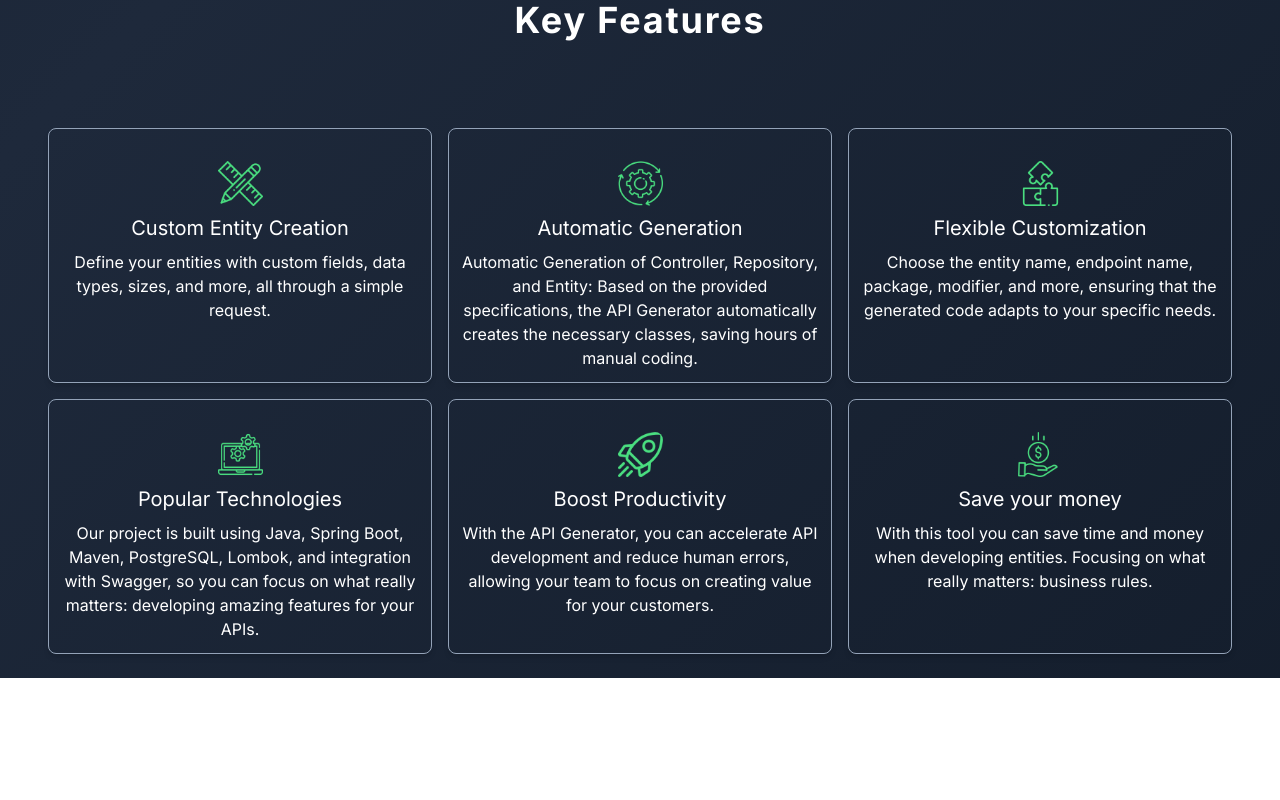
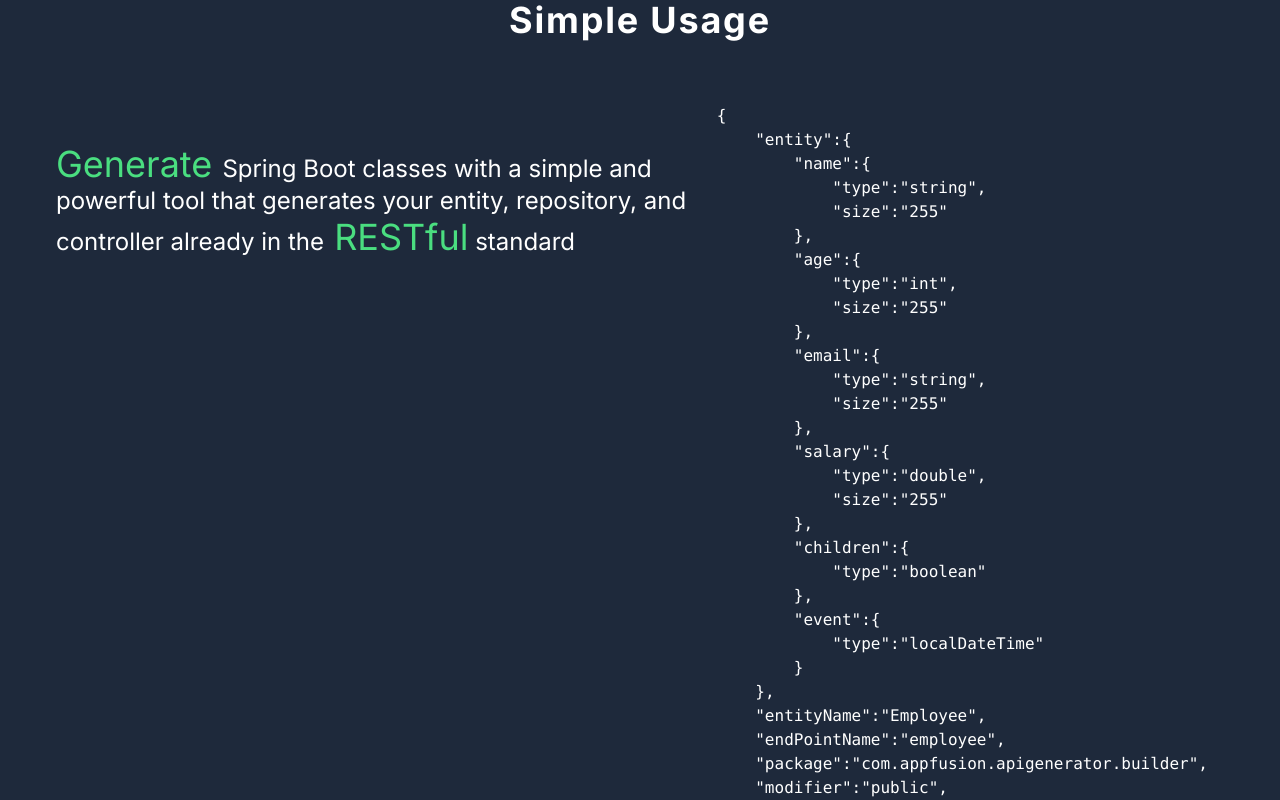
Before and after one commit to gmcdr/Spring-Fusion-Landing-Page, a Next.js app: page /about in a window 1280 px wide. Shown: the part 500-1300 px from the top of the page. Before the commit the page ends 1178 px from the top, so only its background shows below. Built offline with nearby package versions, Linux system fonts and the light colour scheme.

Commit message:
add: about

```diff
--- a/components/AboutCard.jsx
+++ b/components/AboutCard.jsx
@@ -12,7 +12,7 @@ function AboutCard({ imageSrc, title, text }) {
     sm:m-2 transition-shadow duration-200
     group max-w-sm justify-center ml-2"
     >
-      <Link className="flex-col justify-center text-center my-1" href={`/`}>
+      <Link className="flex-col justify-center text-center my-1" href={``}>
         <div className="flex justify-center">
           <Image
             src={imageSrc}
--- a/components/AboutTopic.jsx
+++ b/components/AboutTopic.jsx
@@ -2,35 +2,110 @@ import React from "react";
 import AboutItem from "./AboutItem";
 import AboutCard from "./AboutCard";
 import Title from "./Title";
+import JsonContent from "./JsonContent";
 
 function AboutTopic() {
+  const jsonData = `{
+    "entity":{
+        "name":{
+            "type":"string",
+            "size":"255"
+        },
+        "age":{
+            "type":"int",
+            "size":"255"
+        },
+        "email":{
+            "type":"string",
+            "size":"255"
+        },
+        "salary":{
+            "type":"double",
+            "size":"255"
+        },
+        "children":{
+            "type":"boolean"
+        },
+        "event":{
+            "type":"localDateTime"
+        }
+    },
+    "entityName":"Employee",
+    "endPointName":"employee",
+    "package":"com.appfusion.apigenerator.builder",
+    "modifier":"public",
+    "clientID":"test"
+}`;
   let about =
     "The Java-based API Generator is a tool designed to streamline the development process, providing pre-built Spring classes with customizable templates. It caters to developers of all levels, offering a simple way to kickstart projects. Key features include custom entity creation, automatic generation of essential classes, flexible customization, support for popular technologies, and increased productivity.";
   return (
     <div className="">
-      <Title title={'About'}/>
+      <Title title={"About"} />
       <div className="flex max-w-6xl mx-4 my-4">
-        <AboutItem
-
-          title={"Concept"}
-          text={
-            about
-          }
-        ></AboutItem>
+        <AboutItem title={"Concept"} text={about}></AboutItem>
       </div>
 
-      <Title title={'Key Features'}/>
+      <Title title={"Simple Usage"} />
 
-      <div>
 
+      <div className=" flex max-w-6xl sm:flex-row flex-col justify-center mx-4">
+        <div className="flex justify-center my-10">
+          <p className="sm:text-2xl text-xl">
+             <span className="text-green-400 sm:text-4xl text-2xl"> Generate </span> Spring Boot classes with a simple and powerful tool that
+            generates your entity, repository, and controller already in the
+             <span className="text-green-400 sm:text-4xl text-2xl"> RESTful</span> standard
+          </p>
+        </div>
+        <div className="max-w-4xl justify-center">
+          <JsonContent jsonCode={jsonData}></JsonContent>
+        </div>
       </div>
+
+      <Title title={"Key Features"} />
+
       <div className="sm:grid sm:grid-cols-1 lg:grid-cols-2 xl:grid-cols-3 2xl:grid-cols-4 max-w-7xl mx-auto py-4">
-        <AboutCard text={'Define your entities with custom fields, data types, sizes, and more, all through a simple request.'} title={'Custom Entity Creation'} imageSrc={"/pencil.png"}></AboutCard>
-        <AboutCard text={'Automatic Generation of Controller, Repository, and Entity: Based on the provided specifications, the API Generator automatically creates the necessary classes, saving hours of manual coding.'} title={'Automatic Generation'} imageSrc={"/settings.png"}></AboutCard>
-        <AboutCard text={'Choose the entity name, endpoint name, package, modifier, and more, ensuring that the generated code adapts to your specific needs.'} title={'Flexible Customization'} imageSrc={"/provision.png"}></AboutCard>
-        <AboutCard text={'Our project is built using Java, Spring Boot, Maven, PostgreSQL, Lombok, and integration with Swagger, so you can focus on what really matters: developing amazing features for your APIs.'} title={'Popular Technologies'} imageSrc={"/data.png"}></AboutCard>
-        <AboutCard text={'With the API Generator, you can accelerate API development and reduce human errors, allowing your team to focus on creating value for your customers.'} title={'Boost Productivity'} imageSrc={"/shuttle.png"}></AboutCard>
-        <AboutCard text={'With this tool you can save time and money when developing entities. Focusing on what really matters: business rules.'} title={'Save your money'} imageSrc={"/money.png"}></AboutCard>
+        <AboutCard
+          text={
+            "Define your entities with custom fields, data types, sizes, and more, all through a simple request."
+          }
+          title={"Custom Entity Creation"}
+          imageSrc={"/pencil.png"}
+        ></AboutCard>
+        <AboutCard
+          text={
+            "Automatic Generation of Controller, Repository, and Entity: Based on the provided specifications, the API Generator automatically creates the necessary classes, saving hours of manual coding."
+          }
+          title={"Automatic Generation"}
+          imageSrc={"/settings.png"}
+        ></AboutCard>
+        <AboutCard
+          text={
+            "Choose the entity name, endpoint name, package, modifier, and more, ensuring that the generated code adapts to your specific needs."
+          }
+          title={"Flexible Customization"}
+          imageSrc={"/provision.png"}
+        ></AboutCard>
+        <AboutCard
+          text={
+            "Our project is built using Java, Spring Boot, Maven, PostgreSQL, Lombok, and integration with Swagger, so you can focus on what really matters: developing amazing features for your APIs."
+          }
+          title={"Popular Technologies"}
+          imageSrc={"/data.png"}
+        ></AboutCard>
+        <AboutCard
+          text={
+            "With the API Generator, you can accelerate API development and reduce human errors, allowing your team to focus on creating value for your customers."
+          }
+          title={"Boost Productivity"}
+          imageSrc={"/shuttle.png"}
+        ></AboutCard>
+        <AboutCard
+          text={
+            "With this tool you can save time and money when developing entities. Focusing on what really matters: business rules."
+          }
+          title={"Save your money"}
+          imageSrc={"/money.png"}
+        ></AboutCard>
       </div>
     </div>
   );
--- /dev/null
+++ b/components/JsonContent.jsx
@@ -0,0 +1,19 @@
+"use client"
+import React, { useEffect } from 'react';
+import hljs from 'highlight.js';
+
+const JsonContent = ({ jsonCode }) => {
+  useEffect(() => {
+    hljs.highlightAll();
+  }, []);
+
+  return (
+    <pre>
+      <code className="json">
+        {jsonCode}
+      </code>
+    </pre>
+  );
+};
+
+export default JsonContent;
--- a/components/MainContent.jsx
+++ b/components/MainContent.jsx
@@ -5,7 +5,7 @@ function MainContent() {
   return (
     <div className="">
       <section id="containerAnimation" className="container-bottom-to-up">
-        <div className="mainContent flex-col height max-w-6xl mx-5 py-6">
+        <div className="mainContent flex-col height max-w-6xl mx-10 py-6">
           <div>
             <h1 className="sm:text-7xl text-4xl font-semibold p-2">
               Spring Boot <span className="text-green-400 font-bold">Fusion</span>
--- a/components/NavBar.jsx
+++ b/components/NavBar.jsx
@@ -28,7 +28,7 @@ function NavBar() {
       <div className="flex">
         <NavIcon Icon={AiFillGithub} adress={'https://github.com/'} />
         <NavIcon Icon={BiLogoDocker} adress={'https://hub.docker.com/'} />
-        <NavIcon Icon={SiBuymeacoffee} adress={'https://hub.docker.com/'} />
+        <NavIcon Icon={SiBuymeacoffee} adress={'https://www.buymeacoffee.com/gabrielreib'} />
       </div>
 
     </div>
--- a/package.json
+++ b/package.json
@@ -9,6 +9,7 @@
     "lint": "next lint"
   },
   "dependencies": {
+    "highlight.js": "^11.9.0",
     "next": "13.5.6",
     "react": "^18",
     "react-dom": "^18",
--- a/src/app/globals.css
+++ b/src/app/globals.css
@@ -5,14 +5,15 @@
 
 * {
   color: #fff;
-  /* background-color: #1e293b; */
+
 }
 
 body {
-  background: linear-gradient(-45deg, #0f1825, #1e293b, #0f1825, #1e293b);
+  background-color: #1e293b;
+  /* background: linear-gradient(-45deg, #0f1825, #1e293b, #0f1825, #1e293b);
   background-size: 400% 400%;
   animation: gradient 15s ease infinite;
-  height: 100vh;
+  height: 100vh; */
 }
 
 @keyframes gradient {
@@ -39,6 +40,12 @@ html {
 
 .height {
   min-height: 89vh;
+}
+
+.bg-about{
+  background-image: url('/public/bg.svg')!important;
+  background-size: cover!important;
+  background-repeat: no-repeat!important;
 }
 
 .custom-shape-divider-bottom-1698768764 {
```
Also changed, not shown: public/bg.svg (added), 1 other file (tests, documents, lock files or other folders).
